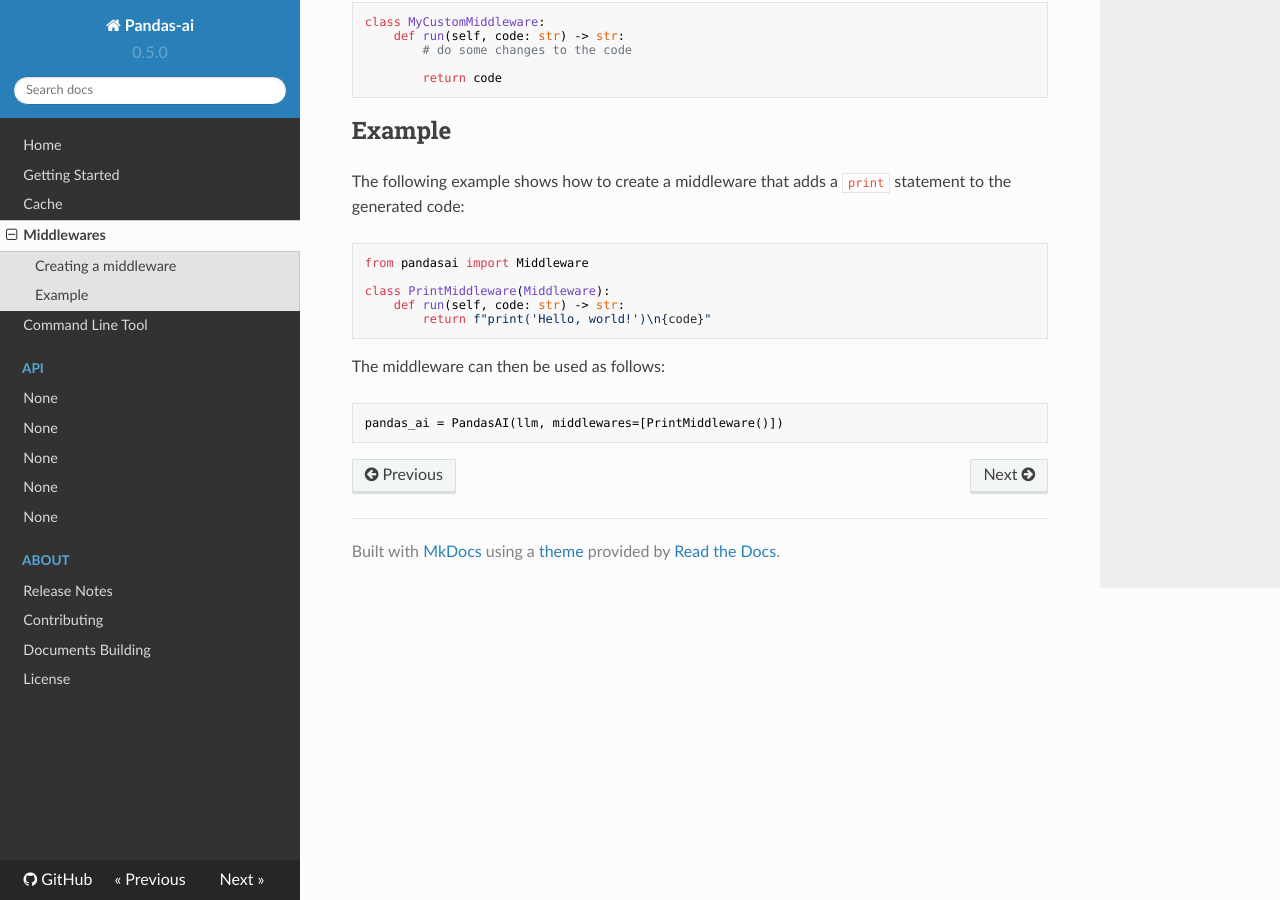
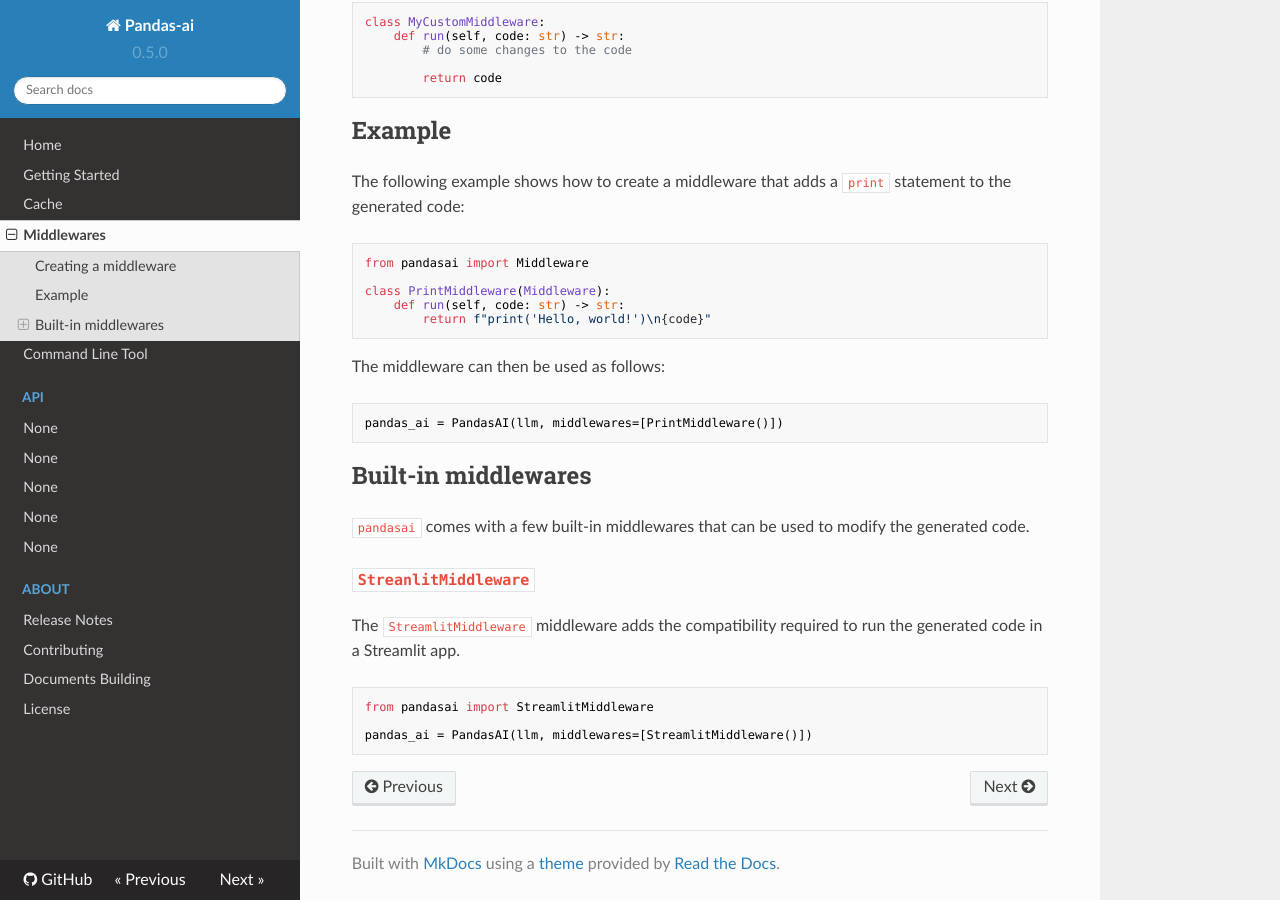
Before and after one commit to Sinaptik-AI/pandas-ai, an MkDocs documentation site: the page built from docs/middlewares.md, in a window 1280 px wide and 900 px high, scrolled down 623 px. Built offline with MkDocs 1.6.1, drawn with Linux system fonts in a browser that asks for light colours; nearby versions of some CDN libraries.

Commit message:
docs: add specs about streamlit middleware

````diff
--- a/docs/middlewares.md
+++ b/docs/middlewares.md
@@ -45,3 +45,17 @@
 ```python
 pandas_ai = PandasAI(llm, middlewares=[PrintMiddleware()])
 ```
+
+## Built-in middlewares
+
+`pandasai` comes with a few built-in middlewares that can be used to modify the generated code.
+
+### `StreanlitMiddleware`
+
+The `StreamlitMiddleware` middleware adds the compatibility required to run the generated code in a Streamlit app.
+
+```python
+from pandasai import StreamlitMiddleware
+
+pandas_ai = PandasAI(llm, middlewares=[StreamlitMiddleware()])
+```
````
